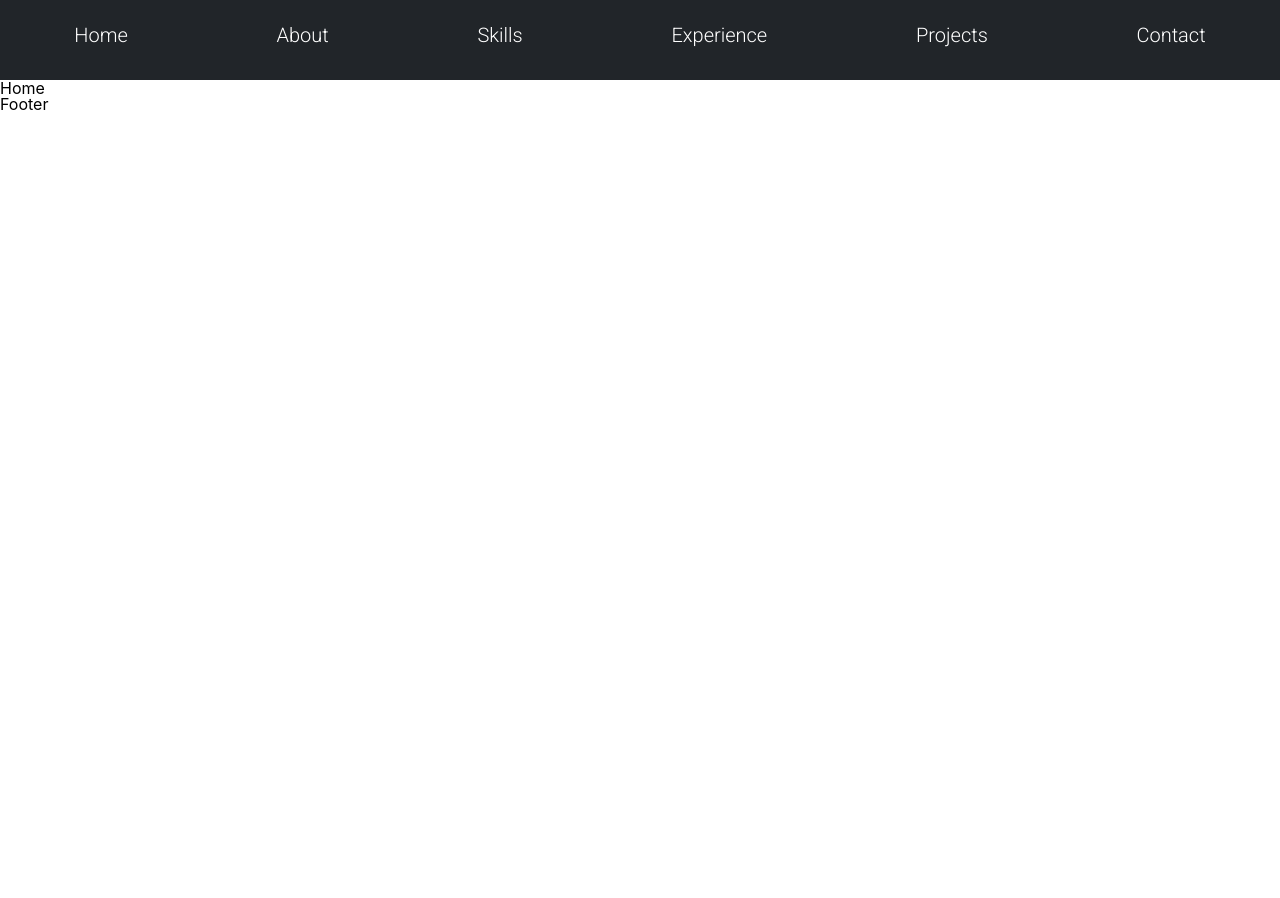
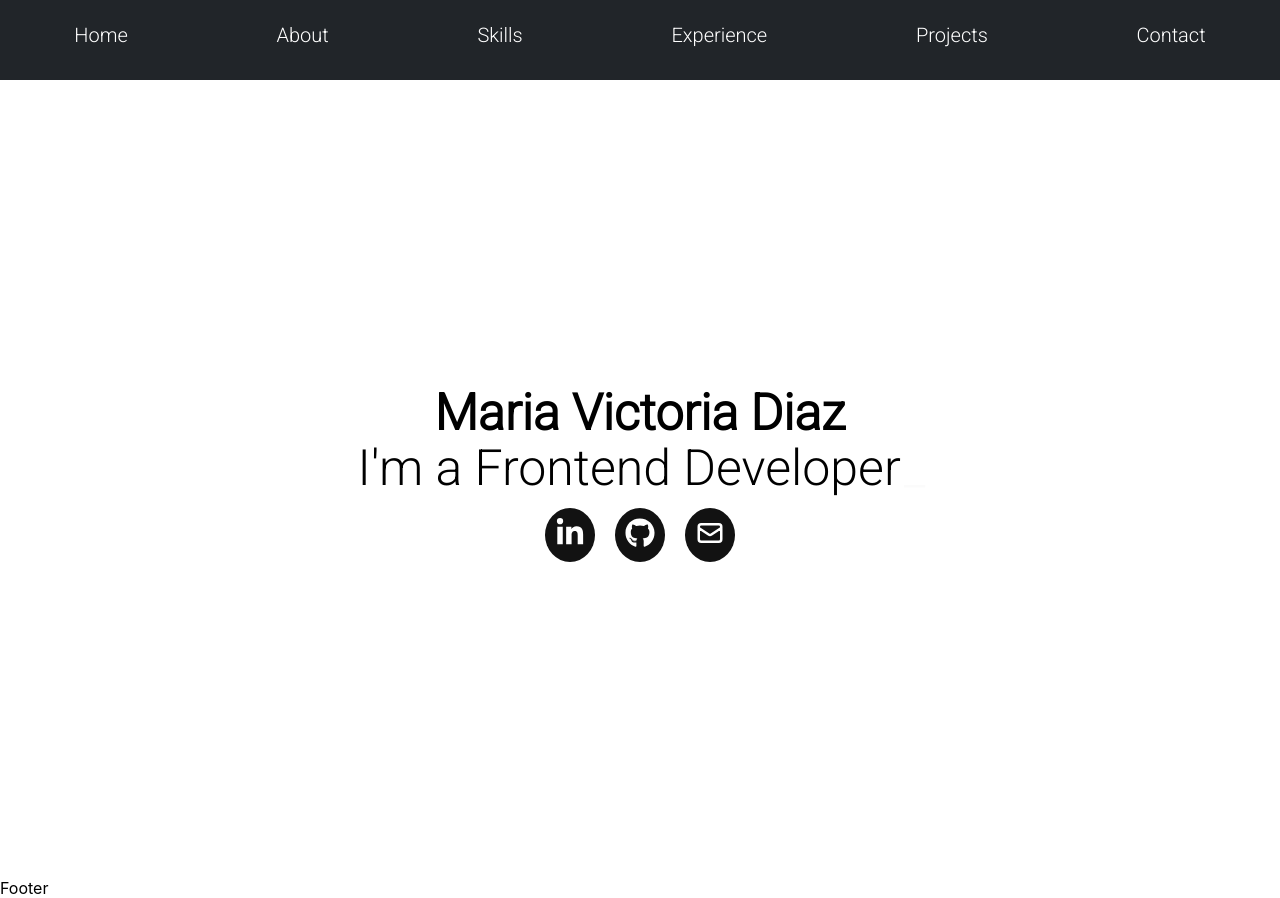
Before and after one commit to diazvic/new-portfolio, a React (Create React App) app: page / in a window 1280 px wide. Before the commit the page ends 800 px from the top, so only its background shows below. Built offline with nearby package versions, Linux system fonts and the light colour scheme.

Commit message:
Agrego libreria y home

```diff
--- a/package.json
+++ b/package.json
@@ -11,8 +11,10 @@
     "@testing-library/user-event": "^13.5.0",
     "react": "^18.0.0",
     "react-dom": "^18.0.0",
+    "react-icons": "^4.3.1",
     "react-router-dom": "^6.3.0",
     "react-scripts": "5.0.1",
+    "react-simple-typewriter": "^3.0.1",
     "sass": "^1.51.0",
     "web-vitals": "^2.1.4"
   },
--- a/public/index.html
+++ b/public/index.html
@@ -27,6 +27,7 @@
 			href="https://fonts.googleapis.com/css2?family=Roboto:wght@300&display=swap"
 			rel="stylesheet"
 		/>
+
 		<!--
       Notice the use of %PUBLIC_URL% in the tags above.
       It will be replaced with the URL of the `public` folder during the build.
--- a/src/components/Home.js
+++ b/src/components/Home.js
@@ -1,5 +1,36 @@
+import "../styles/_Home.scss";
+import { FaLinkedinIn } from "react-icons/fa";
+import { FaGithub } from "react-icons/fa";
+import { HiOutlineMail } from "react-icons/hi";
+import { Typewriter } from "react-simple-typewriter";
 const Home = () => {
-	return <div>Home</div>;
+	return (
+		<section>
+			<h1>Maria Victoria Diaz</h1>
+			<h2>
+				I'm a
+				<Typewriter
+					words={[" Frontend Developer"]}
+					loop={5}
+					cursor
+					cursorStyle="_"
+					typeSpeed={70}
+					deleteSpeed={50}
+				/>
+			</h2>
+			<div>
+				<i>
+					<FaLinkedinIn />
+				</i>
+				<i>
+					<FaGithub />
+				</i>
+				<i>
+					<HiOutlineMail />
+				</i>
+			</div>
+		</section>
+	);
 };
 
 export default Home;
--- /dev/null
+++ b/src/styles/_Home.scss
@@ -0,0 +1,32 @@
+@import "_Variables";
+@import "../App.scss";
+
+section {
+	height: 100vh;
+	display: flex;
+	justify-content: center;
+	align-items: center;
+	flex-direction: column;
+	h1 {
+		font-family: $letra-principal;
+		font-size: 50px;
+		font-weight: bold;
+	}
+	h2 {
+		font-family: $letra-principal;
+		font-size: 50px;
+		margin: 5px;
+	}
+	div {
+		display: flex;
+		justify-content: center;
+		i {
+			font-size: 30px;
+			margin: 10px;
+			background-color: #121212;
+			color: white;
+			border-radius: 50%;
+			padding: 10px;
+		}
+	}
+}
```
Also changed, not shown: 1 other file (tests, documents, lock files or other folders).
